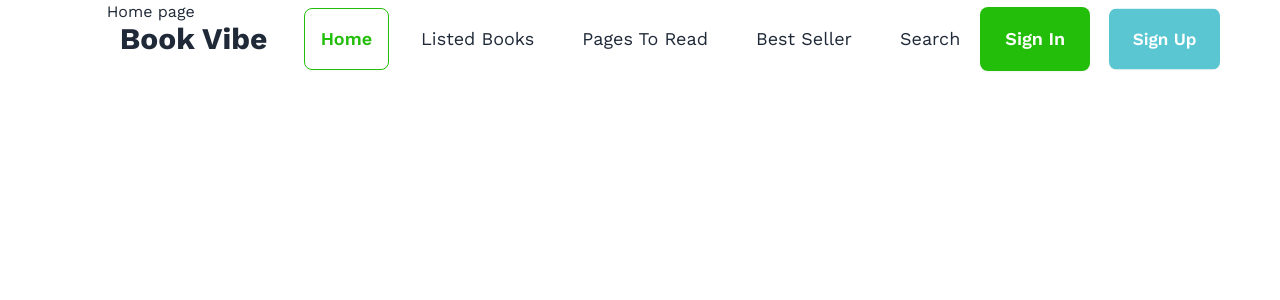
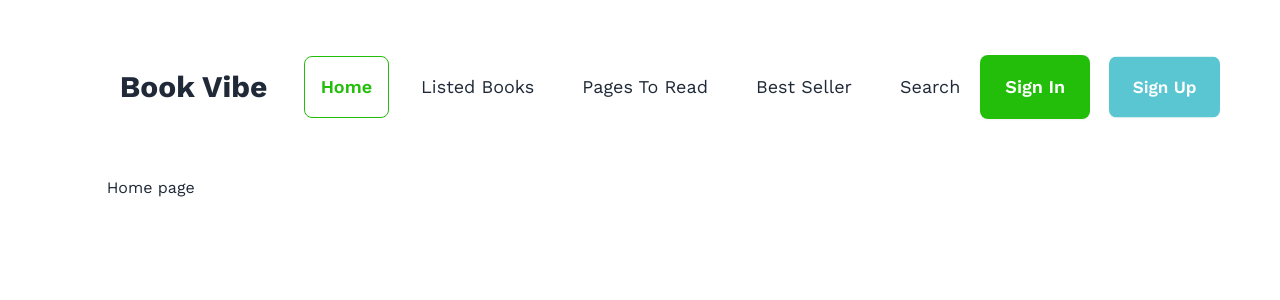
Before and after one commit to shahiduldeowan/book-vibe, a React (Vite) app: page / in a window 1280 px wide. Shown: the top 300 px of the page. Built offline with nearby package versions, Linux system fonts and the light colour scheme; a web font is replaced by a local one.

Commit message:
fixed nav bar height

```diff
--- a/src/layouts/MainLayout.jsx
+++ b/src/layouts/MainLayout.jsx
@@ -4,7 +4,9 @@ import Navbar from "../components/Navbar/Navbar";
 const MainLayout = () => {
   return (
     <>
-      <Navbar />
+      <div className="h-12 md:h-16 xl:h-20 my-6 lg:my-12">
+        <Navbar />
+      </div>
       <Outlet />
     </>
   );
```
